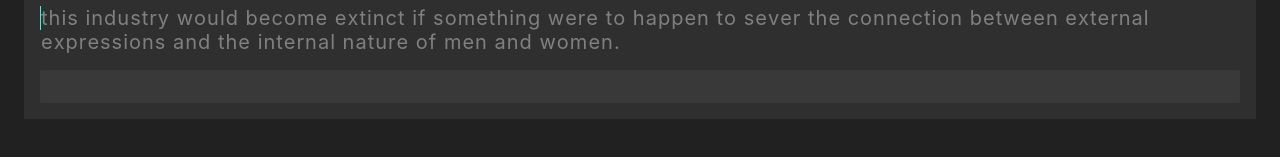
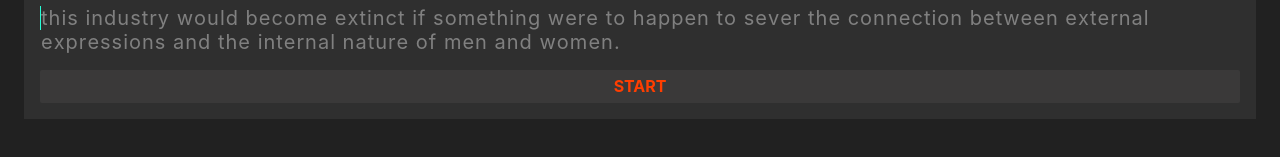
Before and after one commit to mcapkovic/typing-game-svelte, a Svelte app: page / in a window 1280 px wide. Shown: the part 197-354 px from the top of the page. Built offline with nearby package versions, Linux system fonts and the light colour scheme.

Commit message:
Add start button, Fix error letters

```diff
--- a/src/components/Game.svelte
+++ b/src/components/Game.svelte
@@ -10,7 +10,6 @@
     export let possition = -1;
 
     let prevValueLength = -1;
-
     let firstErrorIndex = 1000;
 
     function doMagic(value) {
@@ -28,21 +27,22 @@
             return;
         }
 
-        console.log("newPossition", newPossition);
-        console.log("letters", letters[newPossition]);
-        console.log("value", value[value.length - 1]);
-        // const newLetters = [...letters]
+        // console.log("newPossition", newPossition);
+        // console.log("letters", letters[newPossition]);
+        // console.log("value", value[value.length - 1]);
 
         if (newPossition < possition) {
             letters[newPossition + 1].state = DEFAULT_STATE;
             firstErrorIndex =
                 firstErrorIndex === newPossition + 1 ? 1000 : firstErrorIndex;
         } else if (letters[newPossition].word === value) {
-            // console.log("word match");
-            letters[newPossition].state = VALID_STATE;
             inputValue = "";
             prevValueLength = 0;
             firstErrorIndex = 1000;
+
+            [...value].forEach((_, index) => {
+                letters[newPossition - index].state = VALID_STATE;
+            });
         } else if (firstErrorIndex < newPossition) {
             letters[newPossition].state = ERROR_STATE;
         } else if (letters[newPossition].value === value[value.length - 1]) {
@@ -57,12 +57,17 @@
     }
 
     let inputValue = "";
-    // $: possition = inputValue.length;
     $: doMagic(inputValue);
+
+    let isGameActive = false;
+
+    function focusInput(input) {
+        input.focus();
+    }
 </script>
 
 <style>
-    .game__text__letter{
+    .game__text__letter {
         border-left: 1px solid transparent;
     }
     .game__text__letter--default {
@@ -109,6 +114,7 @@
         background: #3a3939;
         color: #ff3e00;
         width: 100%;
+        font-weight: bold;
     }
     .game__controls__button:hover {
         background: #353535;
@@ -126,7 +132,17 @@
     </div>
 
     <div class="game__controls">
-        <input class="game__controls__input" bind:value={inputValue} />
-        <!-- <button class="game__controls__button">start</button> -->
+        {#if isGameActive}
+            <input
+                class="game__controls__input"
+                bind:value={inputValue}
+                use:focusInput />
+        {/if}
+
+        {#if !isGameActive}
+            <button
+                class="game__controls__button"
+                on:click={() => (isGameActive = true)}>START</button>
+        {/if}
     </div>
 </div>
```
